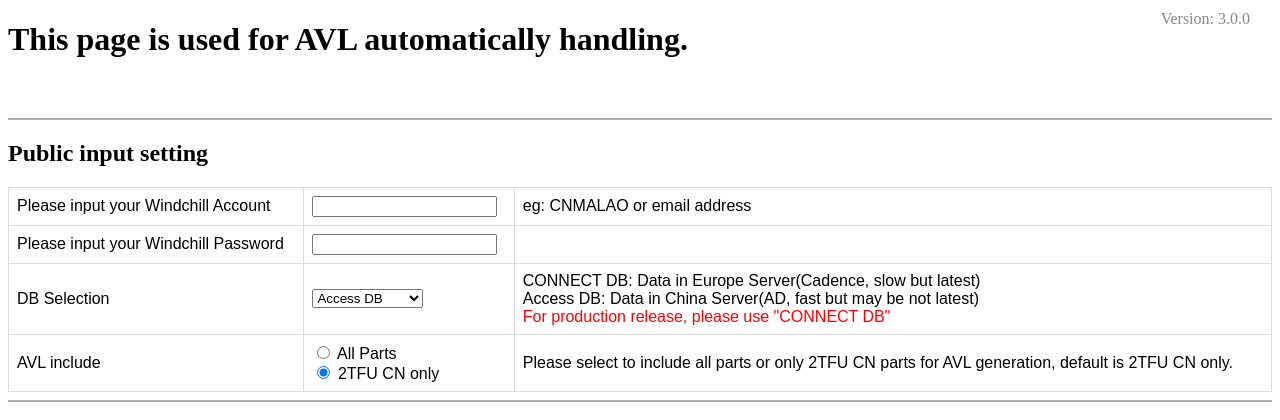
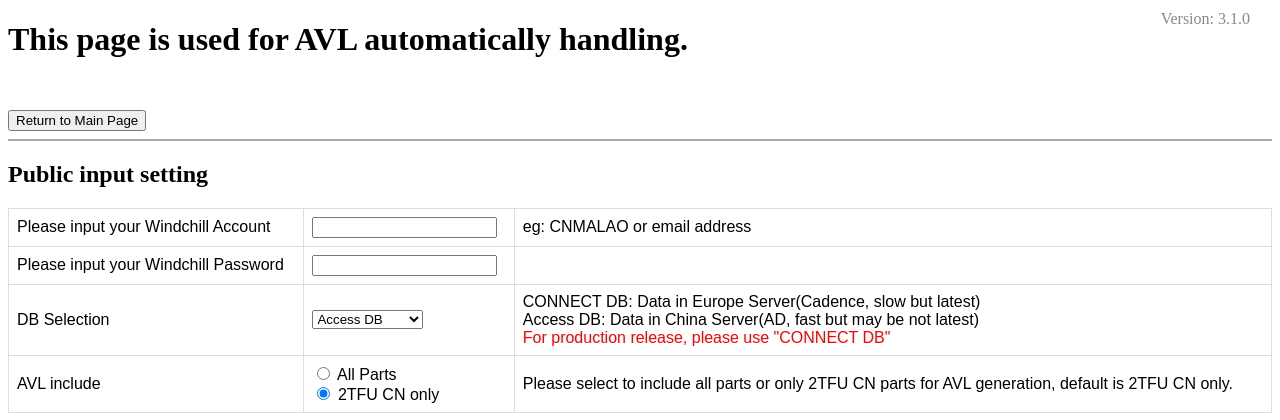
Before and after one commit to MackeyABB/Flask_CONNECT_DB, a Flask app: page /AVLhandle in a window 1280 px wide. Shown: the top 420 px of the page. Run offline with Flask 3, Linux system fonts and the light colour scheme.

Commit message:
feat: AVL页面添加跳转回主页面的按钮

```diff
--- a/app.py
+++ b/app.py
@@ -24,6 +24,7 @@ Revision History:
         a) 网站打开首页增加跳转到AVL处理页面的按钮, 并添加版本号显示
         b) 新增AVL处理页面,支持Create AVL和Download AVL功能,使用AJAX方式处理请求和下载文件
         c) AVL处理页面中的AVL inlcude选项支持“2TFU CN only”和“All”,默认为“2TFU CN only”, 但All选项还存在问题,需要后续修正
+3.1.0 - 20260118: AVL页面添加跳转回主页面的按钮
 '''
 
 # 版本号
@@ -31,7 +32,7 @@ Revision History:
 # xx: 大版本,架构性变化
 # yy: 功能性新增
 # zz: Bug修复
-__Version__ = "3.0.0"
+__Version__ = "3.1.0"
 
 import sys
 from flask import Flask, send_file , jsonify , request, redirect
--- a/templates/AVLHandle.html
+++ b/templates/AVLHandle.html
@@ -55,6 +55,10 @@
     <div id="msg_avlHandle" style="height:30px;color:red">
         {{ msg_avlHandle }}
     </div>
+    <!-- 返回主页面按钮 -->
+    <a href="/">
+        <button type="button">Return to Main Page</button>
+    </a>
 
     <hr style="border:1px solid #aaa;">
 
```
